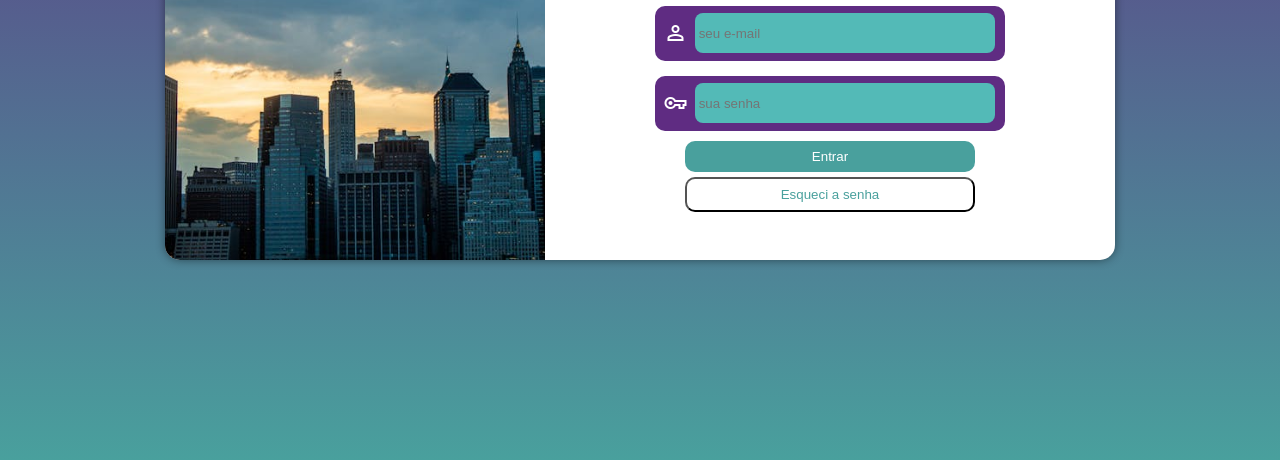
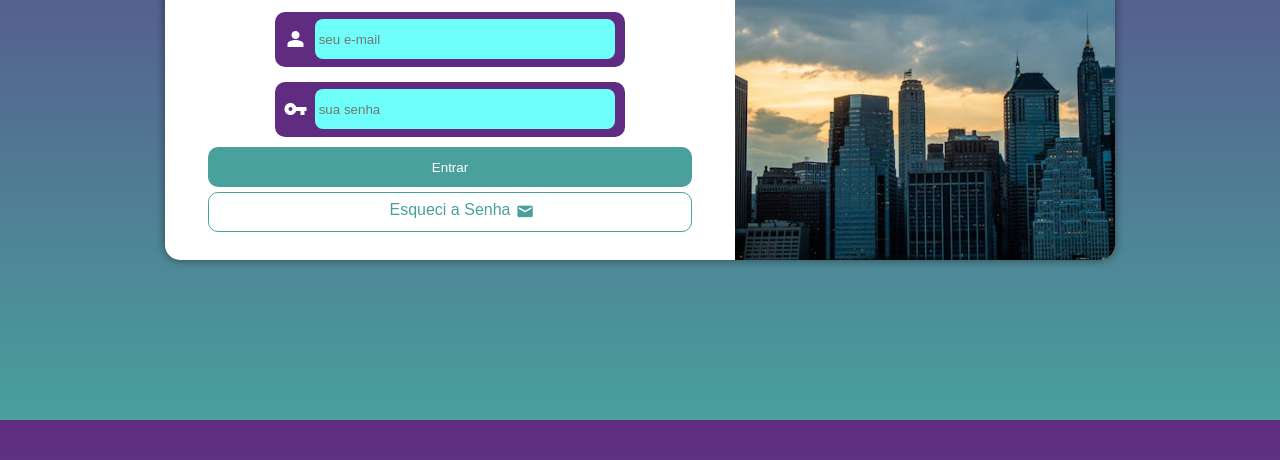
Before and after one commit to DanielGaiguer/projeto-login, a plain HTML site: page index.html in a window 1280 px wide. Shown: the part 340-800 px from the top of the page. Drawn offline with nearby package versions, Linux system fonts and the light colour scheme.

Commit message:
final projeto

```diff
--- a/estilo/media-query.css
+++ b/estilo/media-query.css
@@ -43,20 +43,17 @@
         padding: 0px;
 
     }
-    h1{
-        font-size: 2em;
-    }
     p{
         font-size: 1.3em;
     }
     div#imagem{
-        float: left;
+        float: right;
         width: 40%;
         height: 400px;
 
     }
     div#login{
-        float: right;
+        float: left;
         width: 60%;
         height: 100%;
     }
--- a/estilo/style.css
+++ b/estilo/style.css
@@ -8,8 +8,8 @@
 }
 body{
     background-color: #5f2c82;
-    height: 100vh;
-    width: 100vw;
+    height: 95vh;
+    width: 95vw;
 }
 section{
     background-color: white;
@@ -18,7 +18,7 @@ section{
     width: 300px;
     display: block;
     margin: auto;
-    margin-top: 20px;
+    margin-top: 5px;
     padding-bottom: 15px;
     border-radius: 15px;
     overflow: hidden;
@@ -26,13 +26,13 @@ section{
     position: absolute;
     left: 50%;
     top: 50%;
+    transition: width 0.9s, height 0.9s;
+    transition-timing-function: ease;
     transform: translate(-50%, -50%);
-    transition: width .3s, height .3s;
-    transition-timing-function: ease;
 }
 div#imagem{
     background-image: url(../imagens/pexels-essow-k-251295-2373419.jpg);
-    height: 200px;
+    height: 160px;
     width: 300px;
     background-repeat: no-repeat;
     background-size: cover;
@@ -43,6 +43,8 @@ div#login{
     display: block;
 }
 h1{
+    font-family: Cambria, Cochin, Georgia, Times, 'Times New Roman', serif;
+    font-size: 2em;
     margin: 10px;
 }
 p{
@@ -59,15 +61,25 @@ label{
     border-radius: 10px;
     width: 280px;
 }
+span{
+    color: white;
+    padding: 5px;
+    position: absolute;
+    font-variation-settings: 'FILL' 1;
+    transform: translate(0%, 14%);
+}
 input.dados {
-    background-color: #53bab7;
-    height: 30px;
+    background-color: #6ffffa;
+    height: 33px;
     width: 240px;
     display: inline;
     position: absolute;
-    transform: translate(-45%, -160%);
     border-radius: 8px;
     border: 0px;
+     transform: translate(-44.5%, -149%);
+}
+input.dados:focus-within{
+    background-color: white;
 }
 input{
     display: block;
@@ -77,7 +89,8 @@ input#entrar{
     display: block;
     background-color: #49a09d;
     color: white;
-    width: 290px;
+    width: 85%;
+    height: 40px;
     padding-top: 8px;
     padding-bottom: 8px;
     border: 0px;
@@ -85,19 +98,31 @@ input#entrar{
     margin-bottom: 5px;
     cursor: pointer;
 }
-input#esqsenha{
+input#entrar:hover{
+    background-color: #408c89;
+}
+
+a.botao{
+    display: block;
+    text-align: center;
+    font-size: 1em;
     background-color: white;
     color: #49a09d;
-    width: 290px;
+    width: 85%;
+    height: 40px;
     padding-top: 8px;
     padding-bottom: 8px;
-    border: 1px 1px #49a09d;
+    margin: auto;
+    border: 1px solid #49a09d;
     border-radius: 10px;
     cursor: pointer;
+    text-decoration: none;
 }
-span{
-    color: white;
-    padding: 5px;
-    position: absolute;
-    transform: translate(0%, 14%);
+a.botao:hover{
+    background-color: #c1fffd;
 }
+span#mail{
+    color: #49a09d;
+    font-size: 1.2em;
+    transform: translate(0%, -15%);
+}
--- a/index.html
+++ b/index.html
@@ -26,7 +26,7 @@
                     </label>
                     <input type="password" class="dados" name="senha" id="isenha" autocomplete="current-password" placeholder=" sua senha" minlength="8" maxlength="15" required >
                     <input type="submit" id="entrar" value="Entrar">
-                    <input type="button" id="esqsenha" value="Esqueci a senha"><span class="material-symbols-outlined">mail</span>
+                    <a href="esqueci.html" class="botao">Esqueci a Senha <span class="material-symbols-outlined" id="mail">mail</span></a>
                 </form>
             </div>
         </section>
```
